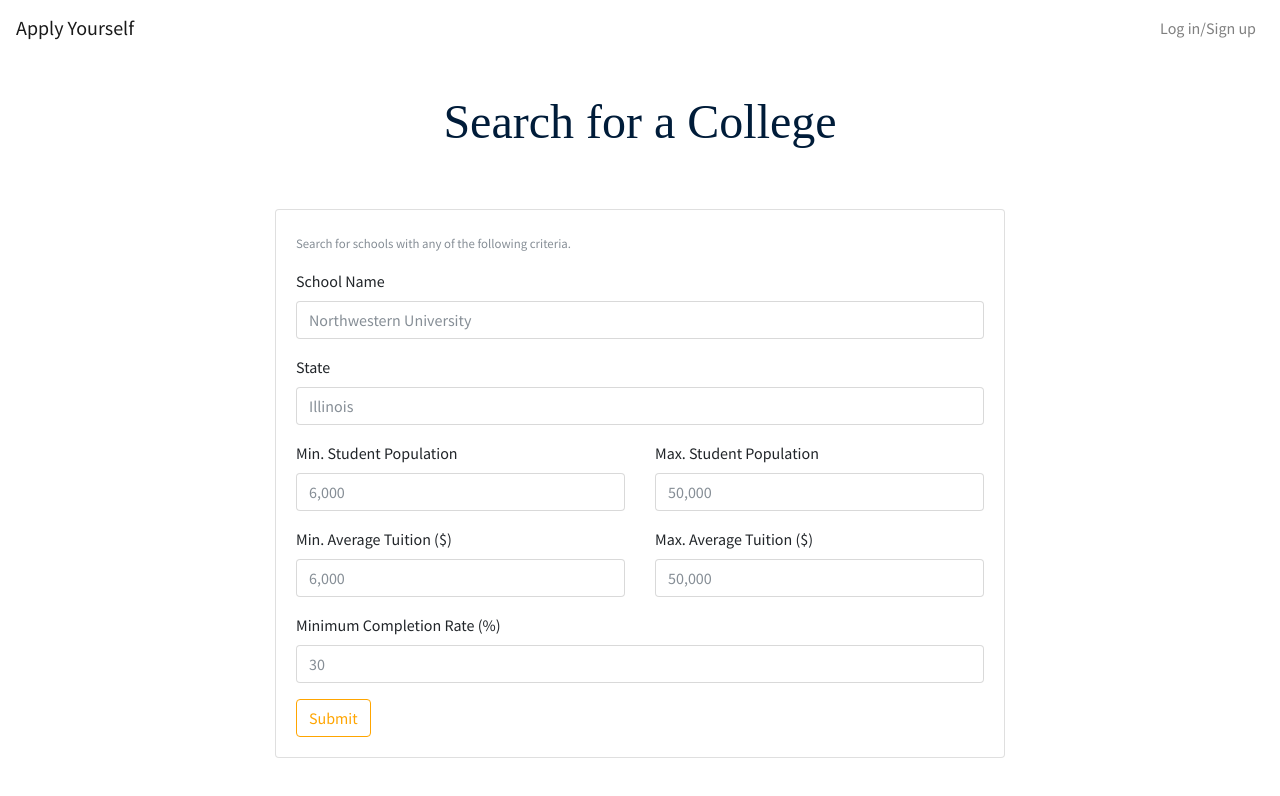
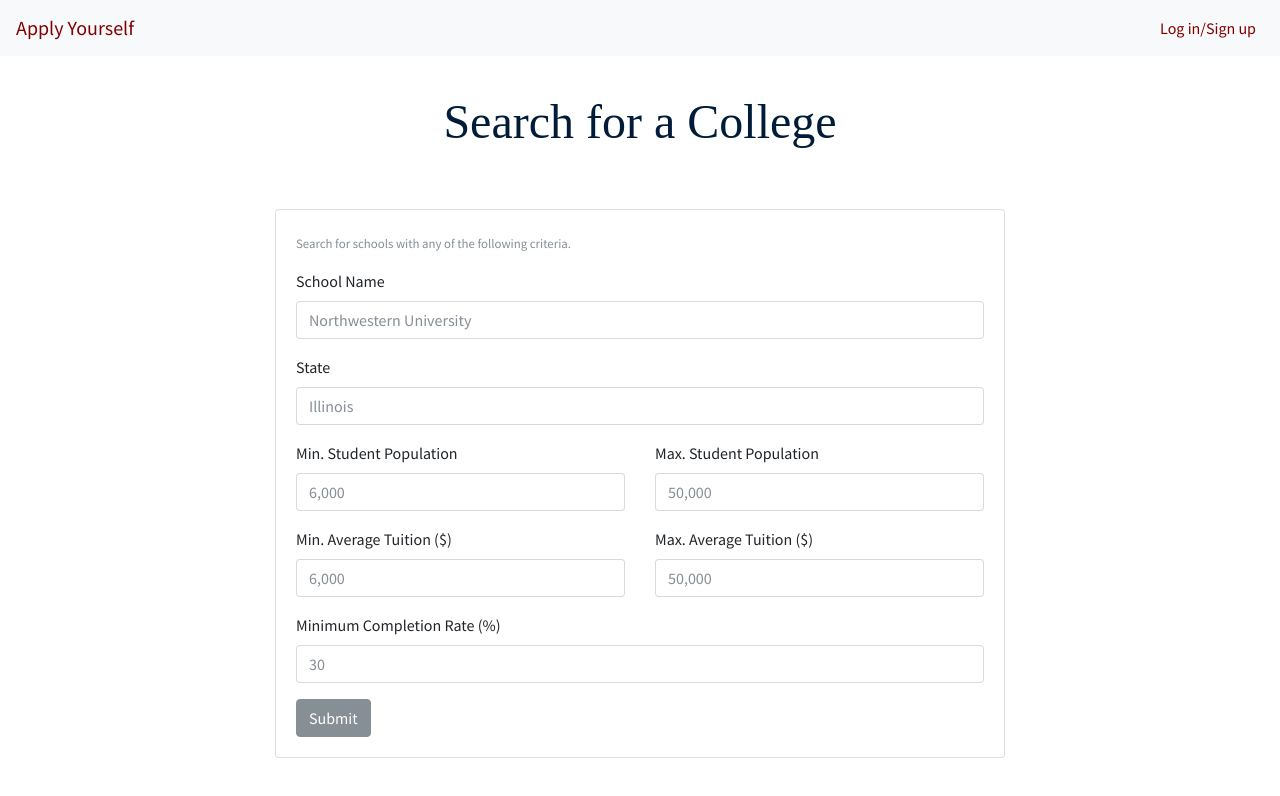
Before and after one commit to iamtheluckyest/Apply-Yourself, a React (Create React App) app in the folder client/: page /search in a window 1280 px wide. Shown: the top 796 px of the page. Built offline with nearby package versions, Linux system fonts and the light colour scheme; a web font is replaced by a local one.

Commit message:
styles changed

```diff
--- a/client/lib/customstyles/_variables.scss
+++ b/client/lib/customstyles/_variables.scss
@@ -82,6 +82,7 @@ $indigo:  #6610f2 !default;
 $purple:  #6f42c1 !default;
 $pink:    #e83e8c !default;
 $red:     #dc3545 !default;
+$maroon: #800000 !default;
 $orange:  #fd7e14 !default;
 $yellow:  #ffc107 !default;
 $green:   #28a745 !default;
@@ -168,10 +169,10 @@ $body-color:    $gray-900 !default;
 //
 // Style anchor elements.
 
-$link-color:            theme-color("primary") !default;
+$link-color:            theme-color("secondary") !default;
 $link-decoration:       none !default;
 $link-hover-color:      darken($link-color, 15%) !default;
-$link-hover-decoration: underline !default;
+$link-hover-decoration: none !default;
 
 // Paragraphs
 //
--- a/client/src/components/Form/SearchForm.js
+++ b/client/src/components/Form/SearchForm.js
@@ -53,7 +53,7 @@ export class SearchForm extends Component {
               <Label for="minTuition">Minimum Completion Rate (%)</Label>
               <Input onChange={this.props.handleInput} type="number" name="minCompletion" id="minCompletion" min="0" placeholder="30" />
             </FormGroup>
-            <Button className="btn-outline-orange" onClick={this.props.handleSubmit}>Submit</Button>
+            <Button onClick={this.props.handleSubmit}>Submit</Button>
           </Form>
         </CardBody>
     </Card>
--- a/client/src/components/Nav/Navigation.js
+++ b/client/src/components/Nav/Navigation.js
@@ -14,7 +14,7 @@ export class Navigation extends Component {
   render() {
     return (
       <div>
-        <Navbar color="faded" light toggleable>
+        <Navbar color="light" toggleable>
           <NavbarToggler right onClick={this.toggle} />
           <NavbarBrand href="/">Apply Yourself</NavbarBrand>
           <Collapse isOpen={this.state.isOpen} navbar>
```
